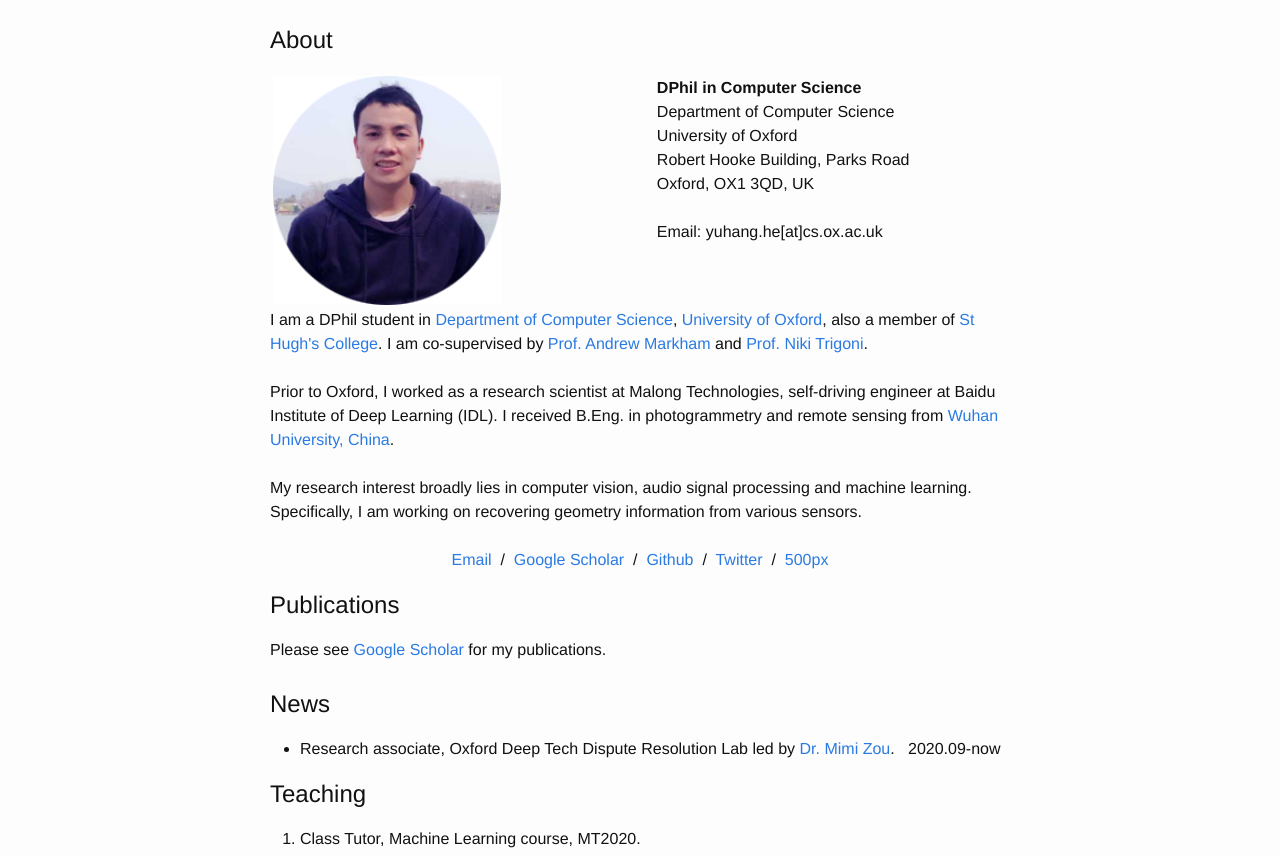
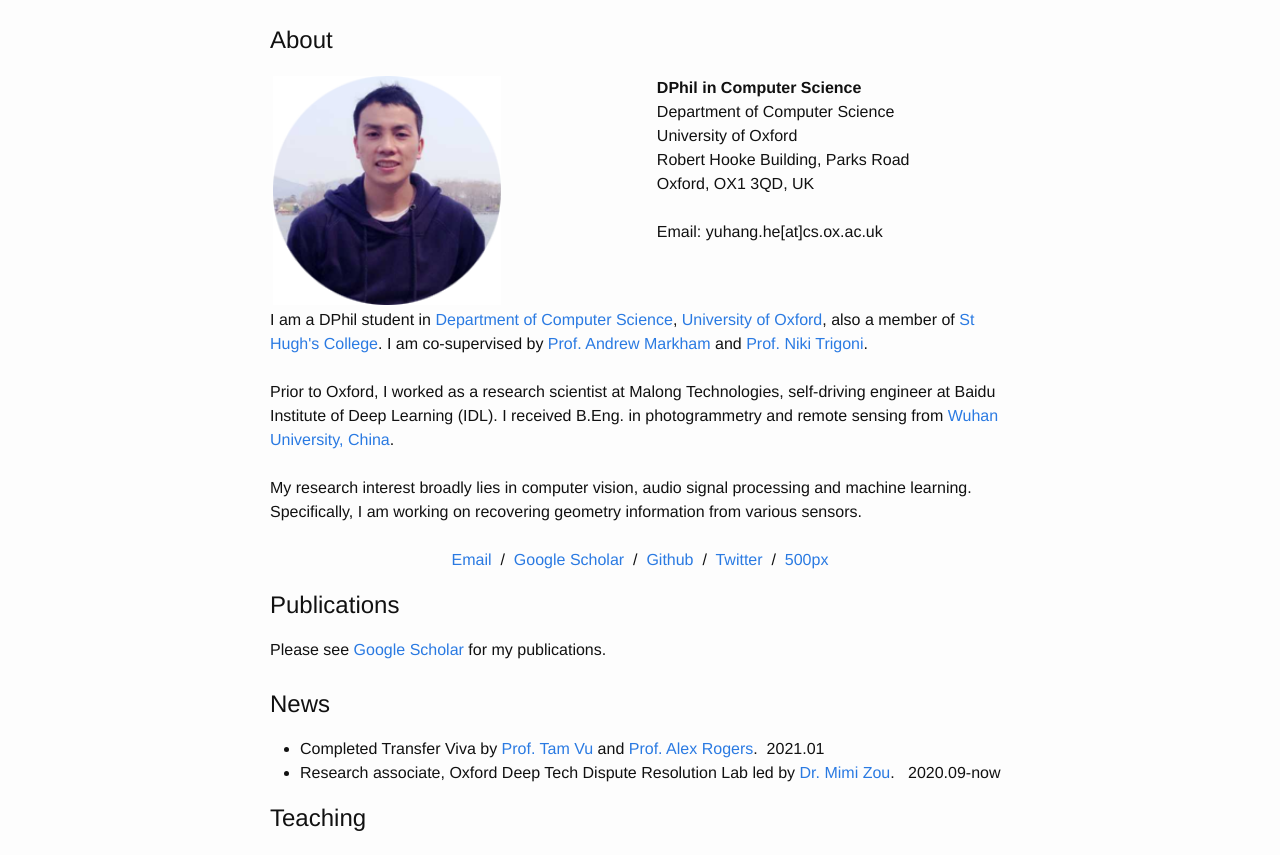
Before and after one commit to yuhanghe01/yuhanghe01.github.io, a plain HTML site: page index.html in a window 1280 px wide. Shown: the part 70-925 px from the top of the page. Drawn offline with Linux system fonts and the light colour scheme.

Commit message:
add transfer viva

```diff
--- a/index.html
+++ b/index.html
@@ -80,6 +80,7 @@
 
             <h2>News</h2>
             <ul>
+                <li>Completed Transfer Viva by <a href="http://mnslab.org/tamvu/index.html">Prof. Tam Vu</a> and <a href="http://www.cs.ox.ac.uk/people/alex.rogers/">Prof. Alex Rogers</a>. &nbsp;2021.01</li>
                 <li>Research associate, Oxford Deep Tech Dispute Resolution Lab led by <a href="https://www.law.ox.ac.uk/people/mimi-zou">Dr. Mimi Zou</a>. &nbsp;&nbsp;2020.09-now</li>
             </ul>
 
```
